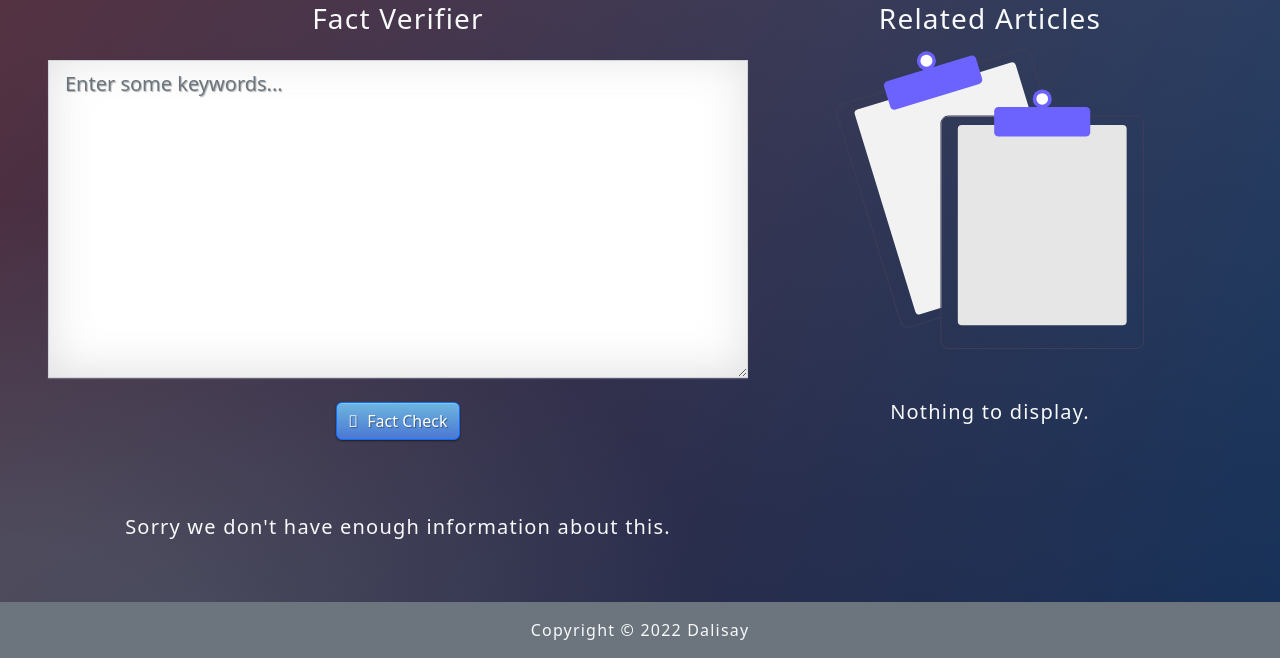
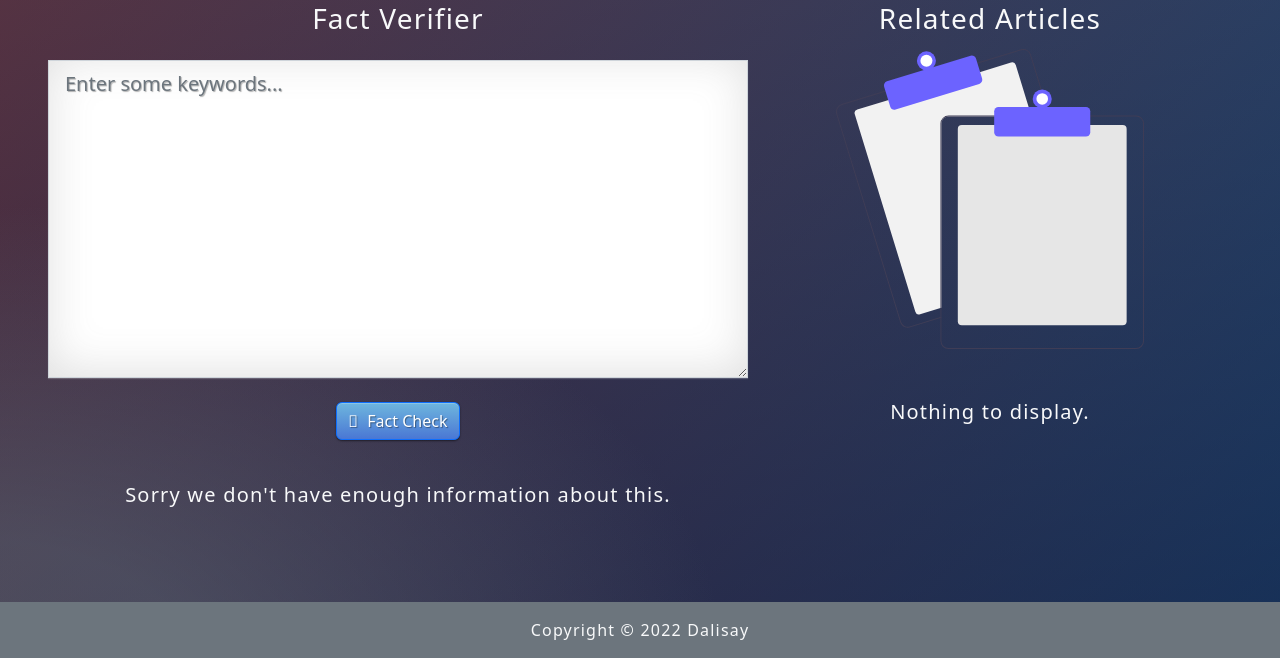
Before and after one commit to ikazreal21/News-Verifier, a Django app: page / in a window 1280 px wide. Shown: the part 142-800 px from the top of the page. Run offline with Django 3.2, Linux system fonts and the light colour scheme; parts of the project's set-up code (start-up, migrations or seed data) failed here and were passed over; some libraries are stand-ins or nearby versions.

Commit message:
update mt

```diff
--- a/news/templates/news/index.html
+++ b/news/templates/news/index.html
@@ -56,7 +56,7 @@
         </div>
 
 
-        <div class="mt-5 text-light text-center" style="height: 100px;">
+        <div class="mt-3 text-light text-center" style="height: 100px;">
           {% if predict == 'Verified' %}
           <div class="mt-4">
             <p class="lead text-wrap" style="width: 40rem;">The text is a verified <strong class="text-primary">
```
